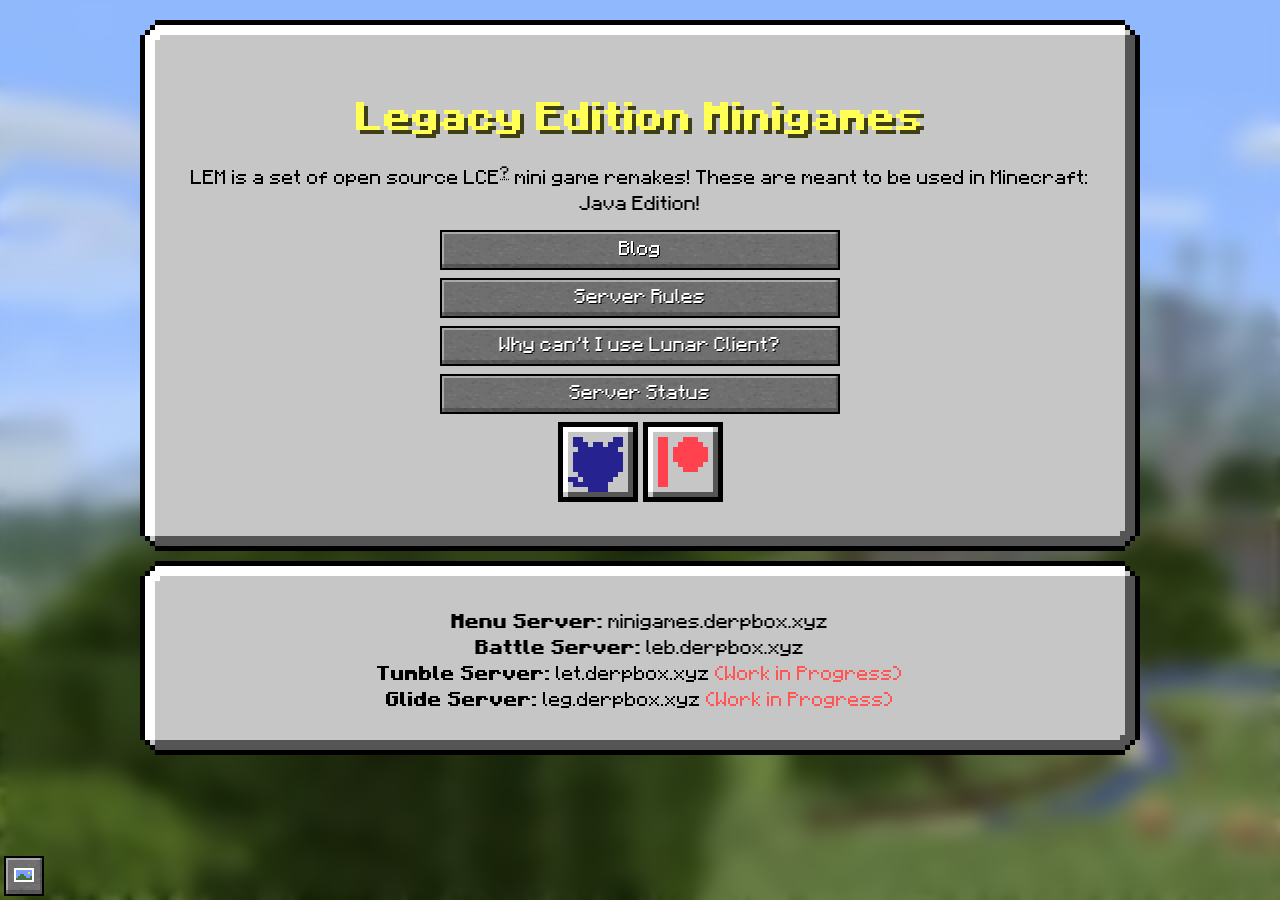
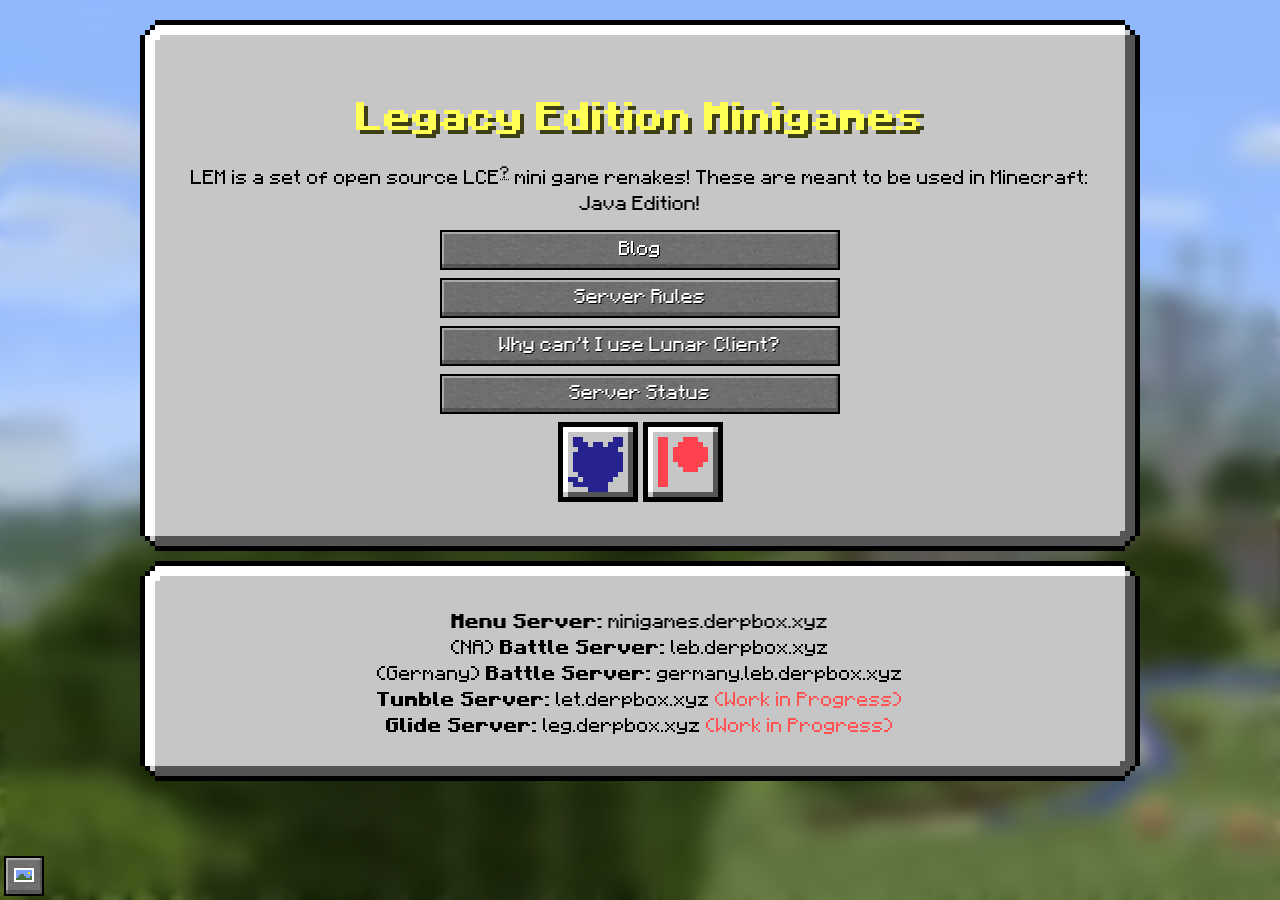
Before and after one commit to Legacy-Edition-Minigames/Website, a Jekyll site: the page built from index.html, in a window 1280 px wide. Built offline with Jekyll 4.4.1, drawn with Linux system fonts in a browser that asks for light colours; some web fonts are replaced.

Commit message:
Add Germany server to server list

```diff
--- a/index.html
+++ b/index.html
@@ -19,7 +19,8 @@
 </div>
 <div class="guibox center">
 	<b><span id="easter-egg" onclick="easterEgg()">Menu Server:</span></b> minigames.derpbox.xyz<br>
-    <b>Battle Server:</b> leb.derpbox.xyz<br>
+    (NA) <b>Battle Server:</b> leb.derpbox.xyz<br>
+    (Germany) <b>Battle Server:</b> germany.leb.derpbox.xyz<br>
     <b>Tumble Server:</b> let.derpbox.xyz <span style="color: #ff5555">(Work in Progress)</span><br>
 	<b>Glide Server:</b> leg.derpbox.xyz <span style="color: #ff5555">(Work in Progress)</span><br>
 </div>
```
